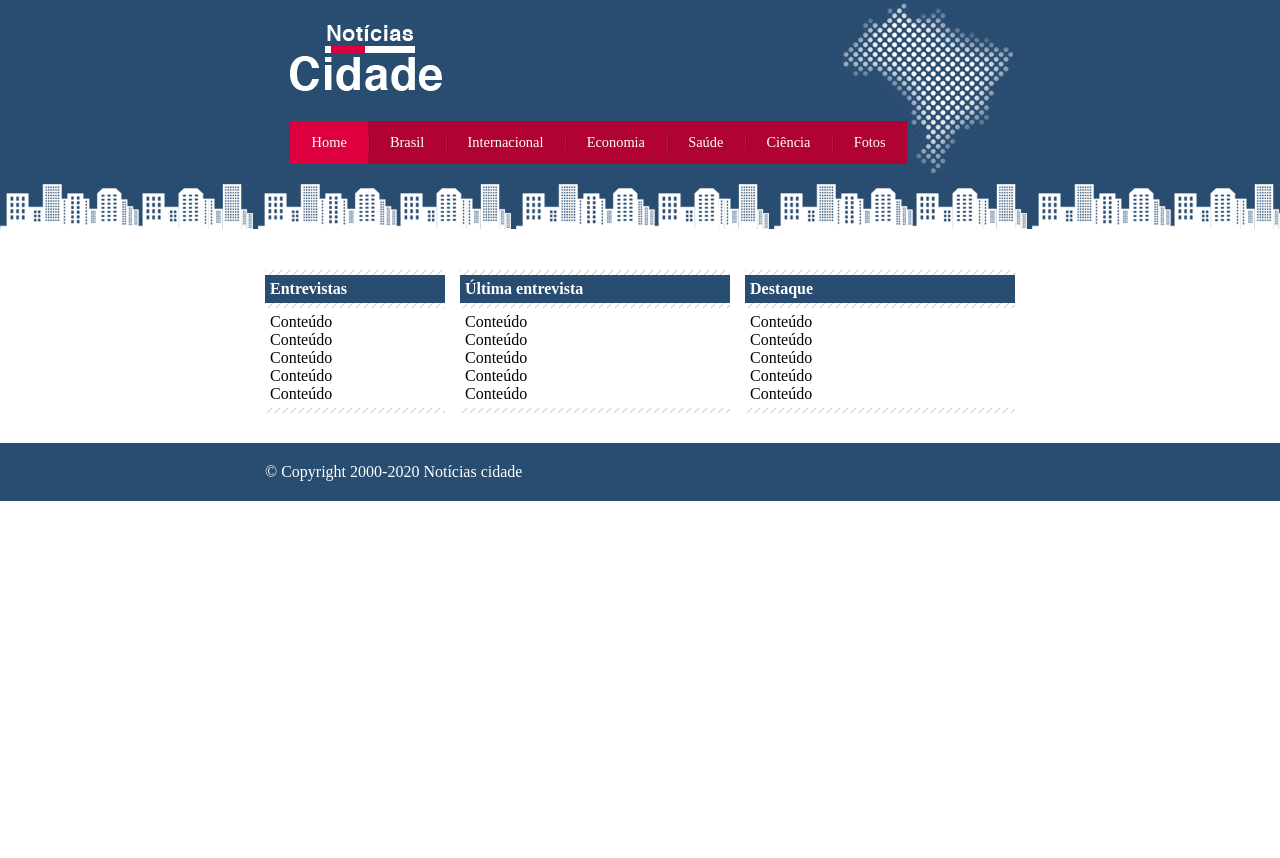
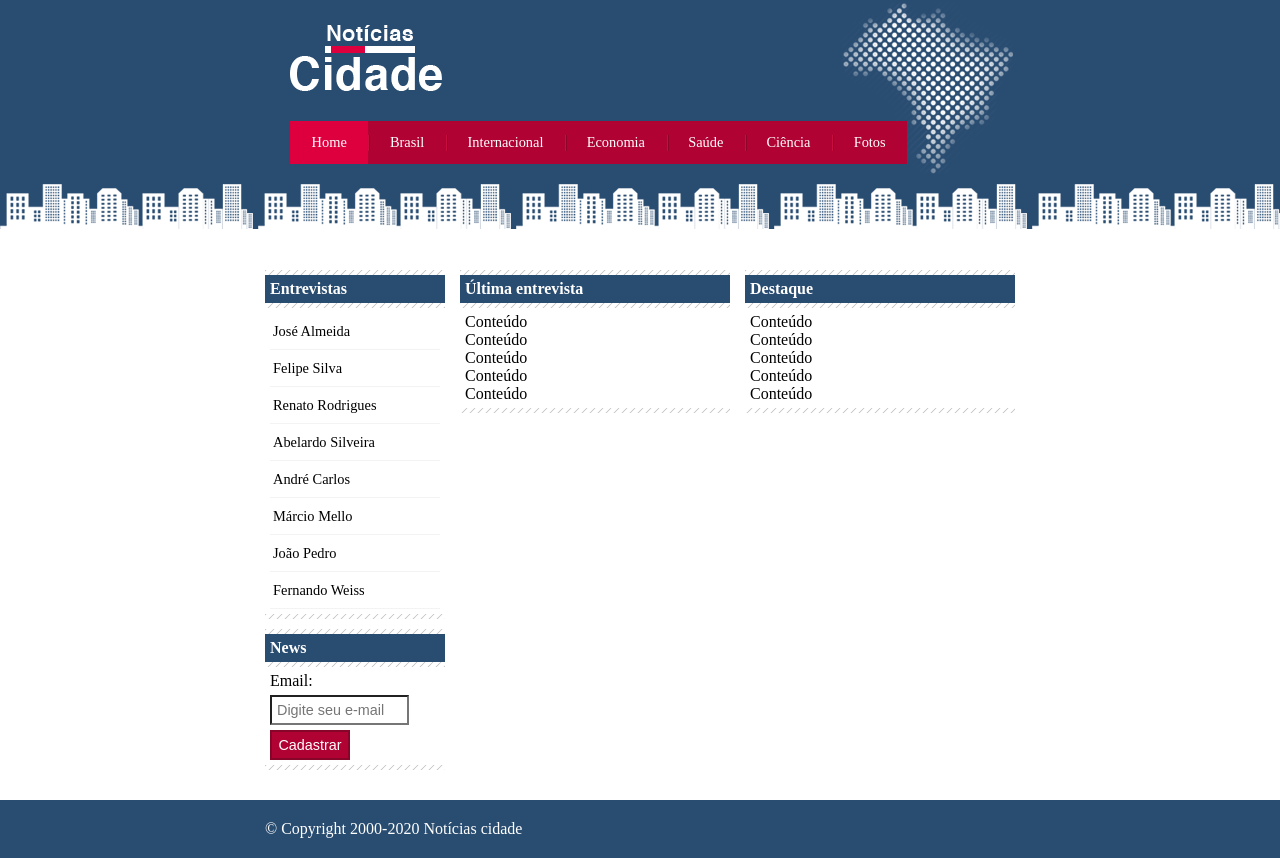
Before and after one commit to IvanCarlota/NoticiasCidade, a plain HTML site: page index.html in a window 1280 px wide. Before the commit the page ends 800 px from the top, so only its background shows below. Drawn offline with Linux system fonts and the light colour scheme.

Commit message:
Estilização da barra lateral.

```diff
--- a/css/style.css
+++ b/css/style.css
@@ -116,7 +116,41 @@ h2{
   padding: 5px;
   margin-top: 5px;
 }
+/*Formatar menus laterais*/
+#lateral ul a{
+  font-size: 0.9em;
+  padding: 3px;
+  display: block;
+  line-height: 30px;
+  color: #000;
+  text-decoration: none;
+  border-bottom: 1px solid #f3f3f3;
+}
+#lateral ul a:hover{
+  background: #f9f9f9 url(../imagens/marcador.png) no-repeat left center;
+  padding-left: 20px;
+  color: #a1a1a1;
+}
 
+/*Formatar formulários*/
+label{
+  display: block;
+  cursor: pointer;
+}
+input{
+  width: 125px;
+  padding: 5px;
+  font-size: 0.9em;
+  background-color: #fff;
+  margin-top: 5px;
+}
+
+input.submit{
+  width: 80px;
+  color: #fff;
+  background-color: #b10333;
+  border: 2px solid #870529;
+}
 
 /*Rodape*/
 #container-rodape{
--- a/index.html
+++ b/index.html
@@ -57,13 +57,36 @@
         <div class=caixa>
           <h2>Entrevistas</h2>
           <div class="caixa-conteudo">
-            Conteúdo <br>
-            Conteúdo <br>
-            Conteúdo <br>
-            Conteúdo <br>
-            Conteúdo <br>
+            <ul>
+              <li><a href="">José Almeida</a></li>
+              <li><a href="">Felipe Silva</a></li>
+              <li><a href="">Renato Rodrigues</a></li>
+              <li><a href="">Abelardo Silveira</a></li>
+              <li><a href="">André Carlos</a></li>
+              <li><a href="">Márcio Mello</a></li>
+              <li><a href="">João Pedro</a></li>
+              <li><a href="">Fernando Weiss</a></li>
+            </ul>
           </div>
         </div>
+
+        <div class=caixa>
+          <h2>News</h2>
+          <div class="caixa-conteudo">
+            <form>
+
+              <div>
+                <label for="email">Email: </label>
+                <input type="text" name="email" id="email" placeholder="Digite seu e-mail">
+              </div>
+              <div>
+                <input class="submit" type="submit" value="Cadastrar">
+              </div>
+
+            </form>
+          </div>
+        </div>
+
       </div>
       <!-- Fim lateral -->
 
```
